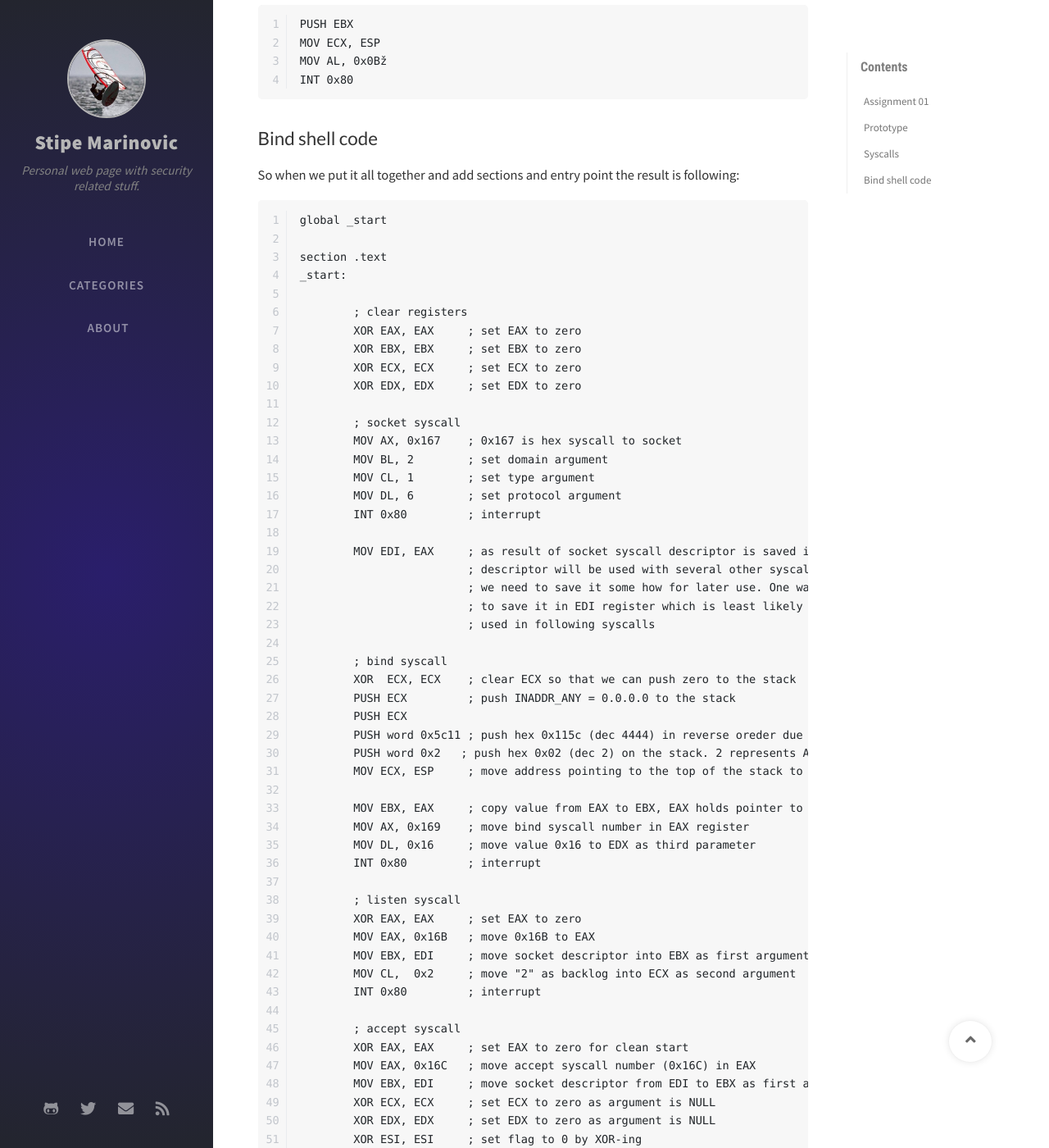
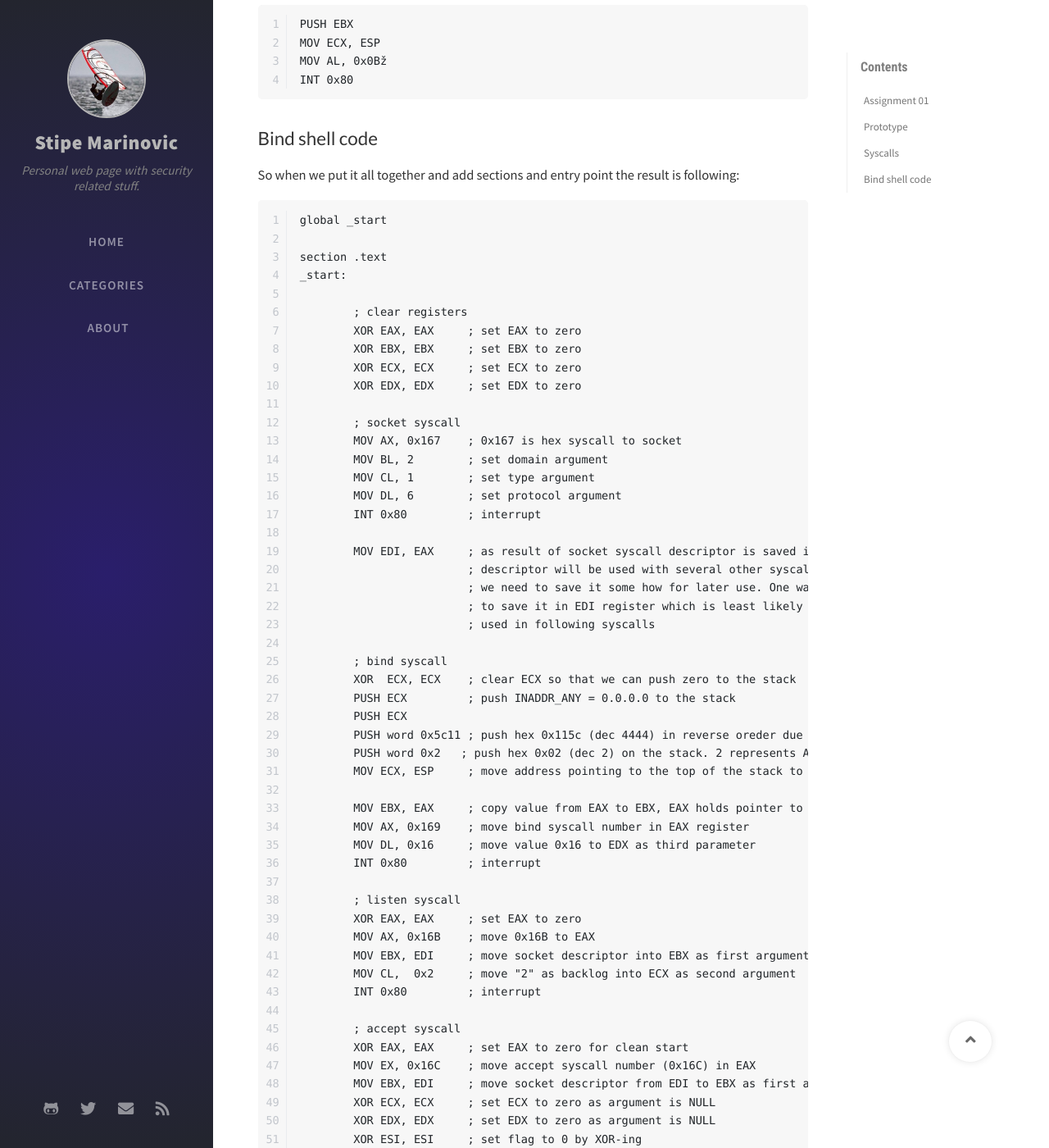
Before and after one commit to smarinovic/smarinovic.github.io, a Jekyll site: the page built from _posts/2020-05-17-SLAE-exam-assessment-01.md, in a window 1280 px wide and 1400 px high, scrolled down 9124 px. Shown: the whole window at 82% size. Built offline with Jekyll 4.4.1, drawn with Linux system fonts in a browser that asks for light colours; nearby versions of some CDN libraries; comment, search, counter and statistics services are not loaded; some of the changed text lies outside the part shown.

Commit message:
fixed null bytes

````diff
--- a/_posts/2020-05-17-SLAE-exam-assessment-01.md
+++ b/_posts/2020-05-17-SLAE-exam-assessment-01.md
@@ -243,7 +243,7 @@
 
 ```
 XOR EAX, EAX     ; set EAX to zero
-MOV EAX, 0x16B   ; move 0x16B to EAX
+MOV AX, 0x16B    ; move 0x16B to (E)AX
 MOV EBX, EDI     ; move socket descriptor into EBX as first argument
 MOV CL,  0x2     ; move "2" as backlog into ECX as second argument
 INT 0x80         ; interrupt
@@ -260,7 +260,7 @@
 
 ```
 XOR EAX, EAX     ; set EAX to zero for clean start
-MOV EAX, 0x16C   ; move accept syscall number (0x16C) in EAX
+MOV AX, 0x16C    ; move accept syscall number (0x16C) in (E)AX
 MOV EBX, EDI     ; move socket descriptor from EDI to EBX as first argument
 XOR ECX, ECX     ; set ECX to zero as argument is NULL
 XOR EDX, EDX     ; set EDX to zero as argument is NULL
@@ -386,14 +386,14 @@
 
         ; listen syscall
         XOR EAX, EAX     ; set EAX to zero
-        MOV EAX, 0x16B   ; move 0x16B to EAX
+        MOV AX, 0x16B    ; move 0x16B to EAX
         MOV EBX, EDI     ; move socket descriptor into EBX as first argument
         MOV CL,  0x2     ; move "2" as backlog into ECX as second argument
         INT 0x80         ; interrupt
 
         ; accept syscall
         XOR EAX, EAX     ; set EAX to zero for clean start
-        MOV EAX, 0x16C   ; move accept syscall number (0x16C) in EAX
+        MOV EX, 0x16C    ; move accept syscall number (0x16C) in EAX
         MOV EBX, EDI     ; move socket descriptor from EDI to EBX as first argument
         XOR ECX, ECX     ; set ECX to zero as argument is NULL
         XOR EDX, EDX     ; set EDX to zero as argument is NULL
````
Also changed, not shown: other parts of _posts/2020-05-17-SLAE-exam-assessment-01.md (+3 -3 lines).
